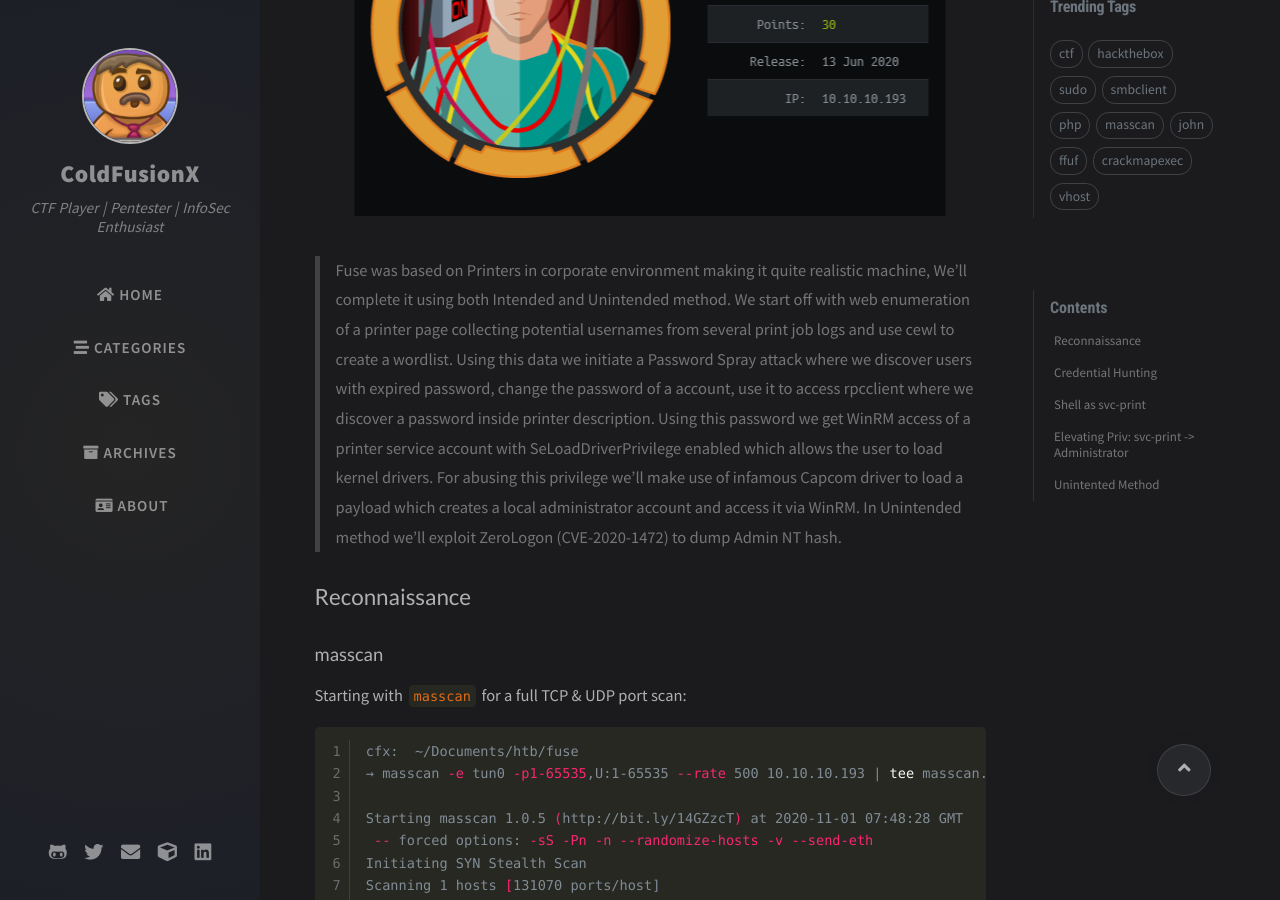
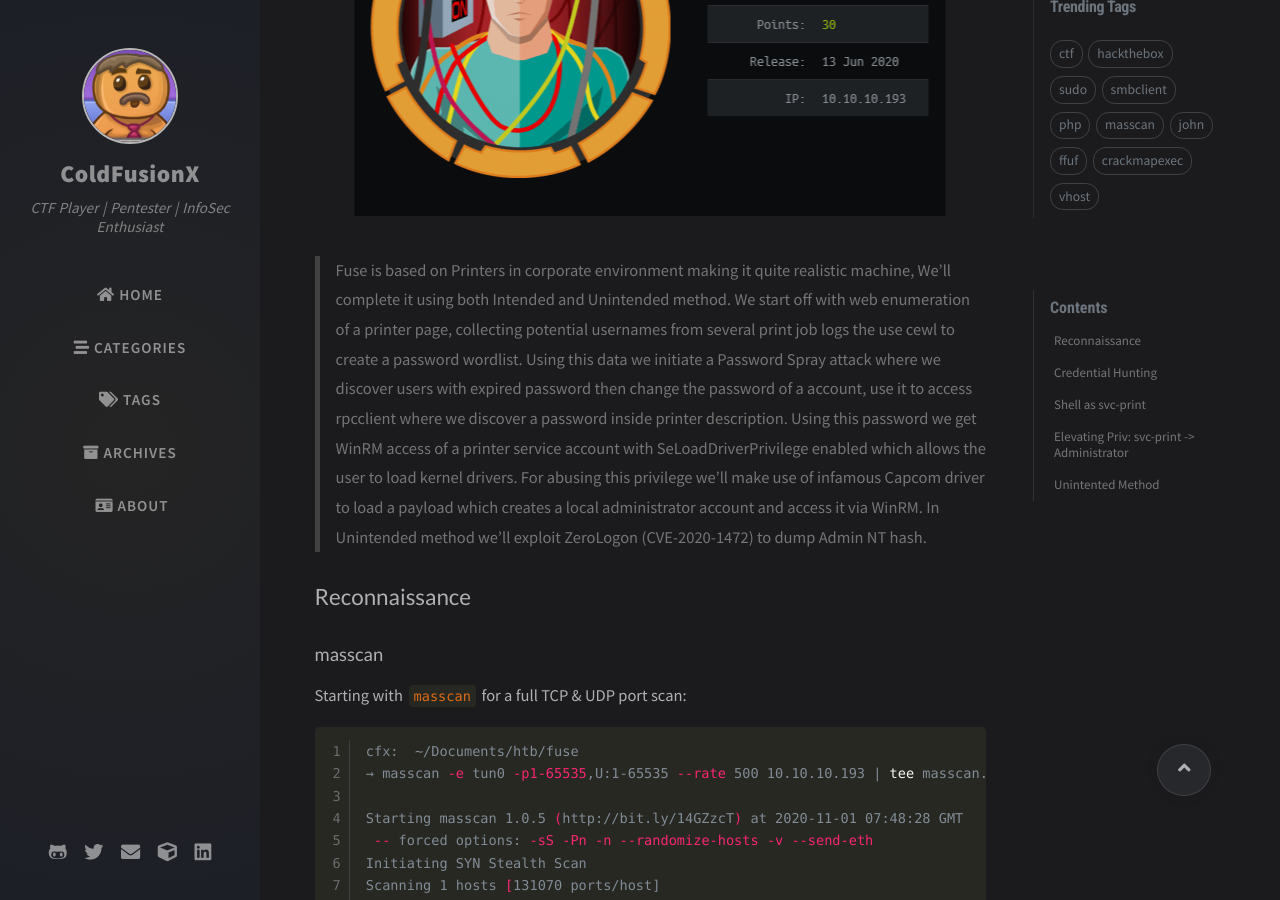
Before and after one commit to ColdFusionX/ColdFusionX.github.io, a Jekyll site: the page built from _posts/2020-11-03-Fuse-HTB.md, in a window 1280 px wide and 900 px high, scrolled down 362 px. Built offline with Jekyll 4.4.1, drawn with Linux system fonts in a browser that asks for light colours; nearby versions of some CDN libraries; comment, search, counter and statistics services are not loaded.

Commit message:
Typo Fix

```diff
--- a/_posts/2020-11-03-Fuse-HTB.md
+++ b/_posts/2020-11-03-Fuse-HTB.md
@@ -6,7 +6,7 @@ tags: [hackthebox, fuse, ctf, printer, smb, crackmapexec, winrm, evil-winrm, smb
 image: /assets/img/Posts/Fuse.png
 ---
 
-> Fuse was based on Printers in corporate environment making it quite realistic machine, We'll complete it using both Intended and Unintended method. We start off with web enumeration of a printer page collecting potential usernames from several print job logs and use cewl to create a wordlist. Using this data we initiate a Password Spray attack where we discover users with expired password, change the password of a account, use it to access rpcclient where we discover a password inside printer description. Using this password we get WinRM access of a printer service account with SeLoadDriverPrivilege enabled which allows the user to load kernel drivers. For abusing this privilege we'll make use of infamous Capcom driver to load a payload which creates a local administrator account and access it via WinRM. In Unintended method we'll exploit ZeroLogon (CVE-2020-1472) to dump Admin NT hash.
+> Fuse is based on Printers in corporate environment making it quite realistic machine, We'll complete it using both Intended and Unintended method. We start off with web enumeration of a printer page, collecting potential usernames from several print job logs the use cewl to create a password wordlist. Using this data we initiate a Password Spray attack where we discover users with expired password then change the password of a account, use it to access rpcclient where we discover a password inside printer description. Using this password we get WinRM access of a printer service account with SeLoadDriverPrivilege enabled which allows the user to load kernel drivers. For abusing this privilege we'll make use of infamous Capcom driver to load a payload which creates a local administrator account and access it via WinRM. In Unintended method we'll exploit ZeroLogon (CVE-2020-1472) to dump Admin NT hash.
 
 ## Reconnaissance
 
```
